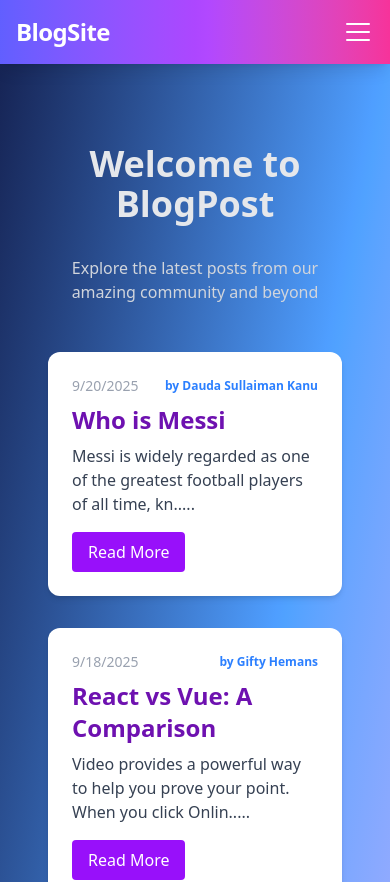
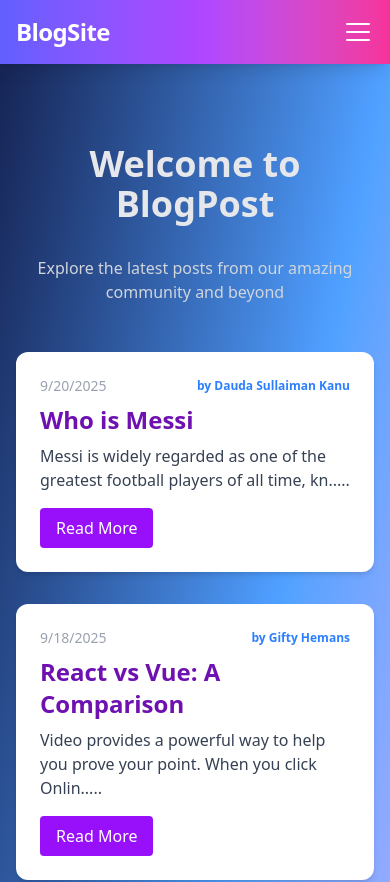
Before and after one commit to solomonx-star/blogpost, a Next.js app: page / in a window 390 px wide. Shown: the top 882 px of the page. Built offline with nearby package versions, Linux system fonts and the light colour scheme.

Commit message:
feat: responsive

```diff
--- a/app/Home/page.js
+++ b/app/Home/page.js
@@ -60,7 +60,7 @@ export default function Home() {
 
     return (
         <main className="min-h-screen bg-gradient-to-br from-blue-950 via-blue-400 to-purple-300 py-10 px-4">
-            <div className="max-w-8xl mx-8 pt-10 ">
+            <div className="max-w-8xl md:mx-8 pt-10 ">
                 <h1 className="text-4xl font-bold text-center text-gray-200 mb-8">Welcome to BlogPost</h1>
                 <p className="text-center text-gray-300 mb-12">Explore the latest posts from our amazing community and beyond</p>
                 <div className="grid grid-cols-1 sm:grid-cols-2 md:grid-cols-3 gap-8">
--- a/components/Navbar/page.js
+++ b/components/Navbar/page.js
@@ -27,7 +27,7 @@ const Navbar = () => {
           {/* Logo */}
           <Link
             href="/"
-            className="text-white flex-1 text-2xl font-bold tracking-tight hover:scale-105 transition-transform duration-300"
+            className="text-white md:flex-1 text-2xl font-bold tracking-tight hover:scale-105 transition-transform duration-300"
           >
             BlogSite
           </Link>
```
